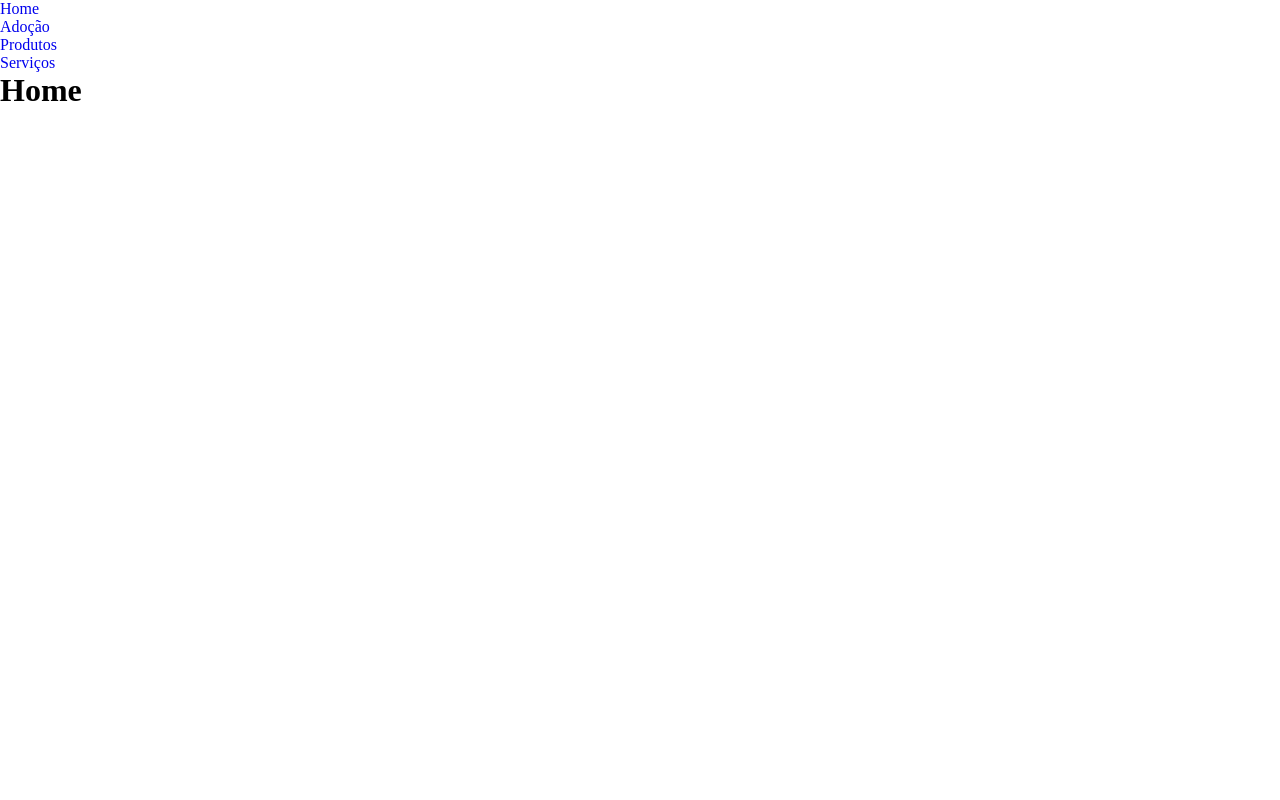
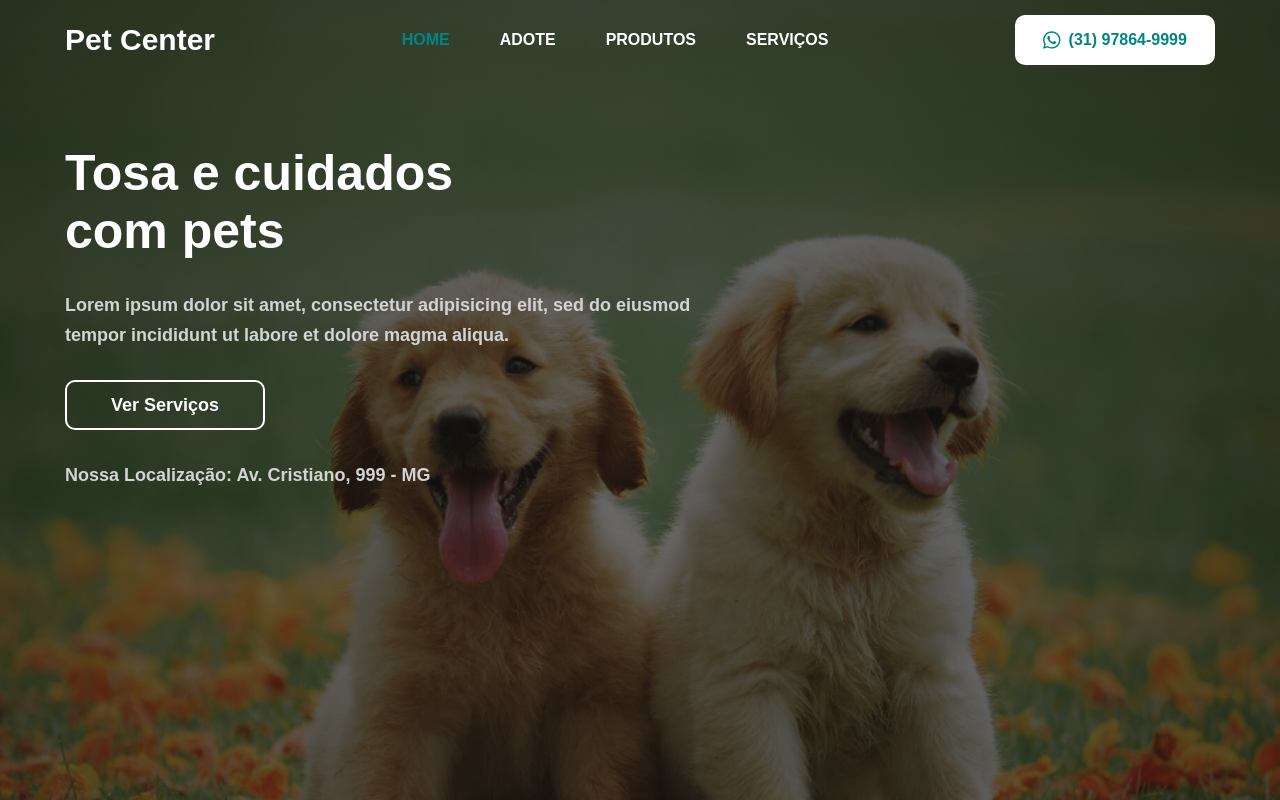
Before and after one commit to hamomgs/pet-center, a React (Create React App) app: page /home in a window 1280 px wide. Built offline with nearby package versions, Linux system fonts and the light colour scheme.

Commit message:
✨feat: Header + Home

```diff
--- a/package.json
+++ b/package.json
@@ -3,6 +3,10 @@
   "version": "0.1.0",
   "private": true,
   "dependencies": {
+    "@fortawesome/fontawesome-svg-core": "^6.2.0",
+    "@fortawesome/free-brands-svg-icons": "^6.2.0",
+    "@fortawesome/free-solid-svg-icons": "^6.2.0",
+    "@fortawesome/react-fontawesome": "^0.2.0",
     "@testing-library/jest-dom": "^5.16.5",
     "@testing-library/react": "^13.4.0",
     "@testing-library/user-event": "^13.5.0",
--- a/src/App.js
+++ b/src/App.js
@@ -1,13 +1,12 @@
 import React from 'react'
 import { GlobalStyle } from './styles/GlobalStyle.js'
-import { BrowserRouter as Router } from 'react-router-dom'
 import Header from './components/Header/index.js'
 
 export default function App() {
   return (
-    <Router>
+    <div>
       <GlobalStyle />
       <Header />
-    </Router>
+    </div>
   )
 }
--- a/src/components/Header/index.js
+++ b/src/components/Header/index.js
@@ -1,39 +1,72 @@
 import React from 'react'
-import { Link, Navigate, Route, Routes } from 'react-router-dom'
-import Home from '../../pages/Home'
-import Adopt from '../../pages/Adopt'
-import Services from '../../pages/Services'
-import PageNotFound from '../../pages/PageNotFound'
-import Products from '../../pages/Products'
+import * as S from './styles.js'
+import { BrowserRouter as Router, Navigate, Route, Routes } from 'react-router-dom'
+import Home from '../../pages/Home/index.js'
+import Adopt from '../../pages/Adopt/index.js'
+import Services from '../../pages/Services/index.js'
+import PageNotFound from '../../pages/PageNotFound/index.js'
+import Products from '../../pages/Products/index.js'
+import { FontAwesomeIcon } from '@fortawesome/react-fontawesome'
+import { faWhatsapp } from '@fortawesome/free-brands-svg-icons'
 
 export default function Header() {
+  const handleClickColor = (selectedLink, e) => {
+    e.target.classList.add('selected')
+
+    if (selectedLink === 'home') {
+      document.querySelector('#adopt').classList.remove('selected')
+      document.querySelector('#products').classList.remove('selected')
+      document.querySelector('#services').classList.remove('selected')
+    } else if (selectedLink === 'adopt') {
+      document.querySelector('#home').classList.remove('selected')
+      document.querySelector('#products').classList.remove('selected')
+      document.querySelector('#services').classList.remove('selected')
+    } else if (selectedLink === 'products') {
+      document.querySelector('#home').classList.remove('selected')
+      document.querySelector('#adopt').classList.remove('selected')
+      document.querySelector('#services').classList.remove('selected')
+    } else if (selectedLink === 'services') {
+      document.querySelector('#home').classList.remove('selected')
+      document.querySelector('#adopt').classList.remove('selected')
+      document.querySelector('#products').classList.remove('selected')
+    }
+  }
+
   return (
-    <header>
-      <nav>
-        <ul>
-          <li>
-            <Link to='/home'>Home</Link>
-          </li>
-          <li>
-            <Link to='/adocao'>Adoção</Link>
-          </li>
-          <li>
-            <Link to='/produtos'>Produtos</Link>
-          </li>
-          <li>
-            <Link to='/servicos'>Serviços</Link>
-          </li>
-        </ul>
-      </nav>
+    <Router>
+      <S.Header>
+        <S.NavigationMenu>
+        <S.Title>Pet Center</S.Title>
+          <S.Ul>
+            <li onClick={e => handleClickColor('home', e)}>
+              <S.NavLink to='/home' id='home'>Home</S.NavLink>
+            </li>
+            <li onClick={e => handleClickColor('adopt', e)}>
+              <S.NavLink to='/adote' id='adopt'>Adote</S.NavLink>
+            </li>
+            <li onClick={e => handleClickColor('products', e)}>
+              <S.NavLink to='/produtos' id='products'>Produtos</S.NavLink>
+            </li>
+            <li onClick={e => handleClickColor('services', e)}>
+              <S.NavLink to='/servicos' id='services'>Serviços</S.NavLink>
+            </li>
+          </S.Ul>
+          <S.ContactLink href='https://api.whatsapp.com/send?phone=5531978649999' title='Entre em contato pelo whatsapp'>
+            <FontAwesomeIcon icon={faWhatsapp} ></FontAwesomeIcon>
+            (31) 97864-9999
+          </S.ContactLink>
+        </S.NavigationMenu>
+
+      </S.Header>
 
       <Routes>
         <Route path="/" element={<Navigate replace to="/home" />} />
         <Route path='/home' element={<Home />} />
-        <Route path='/adocao' element={<Adopt />} />
+        <Route path='/adote' element={<Adopt />} />
         <Route path='/servicos' element={<Services />} />
         <Route path='/produtos' element={<Products />} />
         <Route path='*' element={<PageNotFound />} />
       </Routes>
-    </header>
+    </Router>
   )
 }
--- a/src/components/Header/styles.js
+++ b/src/components/Header/styles.js
@@ -1 +1,73 @@
+import { Link } from 'react-router-dom'
 import styled from 'styled-components'
+import bgImg from '../../assets/background.png'
+
+export const Header = styled.header`
+  position: relative;
+  z-index: 9;
+  background-image: linear-gradient(to left, #0008 50%, #0008 50%), url(${bgImg});
+  background-repeat: no-repeat;
+  background-size: cover;
+  background-position: top;
+`
+
+export const Title = styled.h2`
+  font-size: 30px;
+  color: #fff;
+`
+
+export const NavigationMenu = styled.nav`
+  display: flex;
+  justify-content: space-between;
+  align-items: center;
+  max-width: 1200px;
+  width: 100%;
+  height: 80px;
+  margin: 0 auto;
+  padding: 0 25px;
+`
+
+export const Ul = styled.ul`
+  display: flex;
+  justify-content: center;
+  align-items: center;
+  gap: 50px;
+  text-transform: uppercase;
+`
+
+export const NavLink = styled(Link)`
+  color: #fff;
+  font-weight: bold;
+  transition: all 0.5s ease;
+
+  &.selected {
+    color: #008585;
+  }
+
+  :hover {
+    color: #008585;
+  }
+`
+
+export const ContactLink = styled.a`
+  display: flex;
+  justify-content: center;
+  align-items: center;
+  gap: 8px;
+  width: 200px;
+  height: 50px;
+  border-radius: 10px;
+  font-weight: bold;
+  color: #008585;
+  transition: all 0.5s ease;
+  background-color: #fff;
+
+  :hover {
+    background-color: #008585;
+    color: #fff;
+  }
+
+  * {
+    font-size: 20px;
+  }
+`
--- a/src/pages/Adopt/index.js
+++ b/src/pages/Adopt/index.js
@@ -1,6 +1,10 @@
-import React from 'react'
+import React, { useEffect } from 'react'
 
 export default function Adopt() {
+  useEffect(() => {
+    document.querySelector('#adopt').classList.add('selected')
+  }, [])
+
   return (
     <div>
       <h1>Adoção</h1>
--- a/src/pages/Home/index.js
+++ b/src/pages/Home/index.js
@@ -1,9 +1,22 @@
-import React from 'react'
+import React, { useEffect } from 'react'
+import * as S from './styles.js'
 
 export default function Home() {
+  useEffect(() => {
+    document.querySelector('#home').classList.add('selected')
+  }, [])
+
   return (
-    <div>
-      <h1>Home</h1>
-    </div>
+    <S.HomeSection>
+      <S.Container>
+        <S.Title>Tosa e cuidados com pets</S.Title>
+        <S.P>
+          Lorem ipsum dolor sit amet, consectetur adipisicing elit, sed do eiusmod tempor
+          incididunt ut labore et dolore magma aliqua.
+        </S.P>
+        <S.SeeMore to='/servicos'>Ver Serviços</S.SeeMore>
+        <S.P>Nossa Localização: Av. Cristiano, 999 - MG</S.P>
+      </S.Container>
+    </S.HomeSection>
   )
 }
--- a/src/pages/Home/styes.js
+++ /dev/null
@@ -1 +0,0 @@
-import styled from 'styled-components'
--- /dev/null
+++ b/src/pages/Home/styles.js
@@ -0,0 +1,57 @@
+import styled from 'styled-components'
+import { Link } from 'react-router-dom'
+import bgImg from '../../assets/background.png'
+
+export const HomeSection = styled.section`
+  width: 100%;
+  height: 100vh;
+  background-image: linear-gradient(to left, #0008 50%, #0008 50%), url(${bgImg});
+  background-repeat: no-repeat;
+  background-size: cover;
+  background-position: top;
+  margin-top: -80px;
+  padding-top: 5vw;
+`
+
+export const Container = styled.div`
+  max-width: 1200px;
+  margin: 80px auto;
+  padding: 0 25px;
+`
+
+export const Title = styled.h1`
+  width: 35%;
+  color: #fff;
+  font-size: 50px;
+  padding-bottom: 30px;
+`
+
+export const P = styled.p`
+  width: 55%;
+  font-size: 18px;
+  font-weight: bold;
+  color: #d3d3d3;
+  line-height: 30px;
+`
+
+export const SeeMore = styled(Link)`
+  display: flex;
+  justify-content: center;
+  align-items: center;
+  gap: 8px;
+  width: 200px;
+  height: 50px;
+  border: solid 2px #fff;
+  border-radius: 10px;
+  font-size: 18px;
+  font-weight: bold;
+  color: #fff;
+  transition: all 0.5s ease;
+  margin: 30px 0;
+  background-color: transparent;
+
+  :hover {
+    background-color: #fff;
+    color: #008585;
+  }
+`
--- a/src/pages/Products/index.js
+++ b/src/pages/Products/index.js
@@ -1,6 +1,10 @@
-import React from 'react'
+import React, { useEffect } from 'react'
 
 export default function Products() {
+  useEffect(() => {
+    document.querySelector('#products').classList.add('selected')
+  }, [])
+
   return (
     <div>
       <h1>Produtos</h1>
--- a/src/pages/Services/index.js
+++ b/src/pages/Services/index.js
@@ -1,6 +1,10 @@
-import React from 'react'
+import React, { useEffect } from 'react'
 
 export default function Services() {
+  useEffect(() => {
+    document.querySelector('#services').classList.add('selected')
+  }, [])
+
   return (
     <div>
       <h1>Serviços</h1>
--- a/src/styles/GlobalStyle.js
+++ b/src/styles/GlobalStyle.js
@@ -7,5 +7,6 @@ export const GlobalStyle = createGlobalStyle`
     box-sizing: border-box;
     list-style: none;
     text-decoration: none;
+    font-family: Arial, Helvetica, sans-serif;
   }
 `
```
Also changed, not shown: 1 other file (tests, documents, lock files or other folders).
